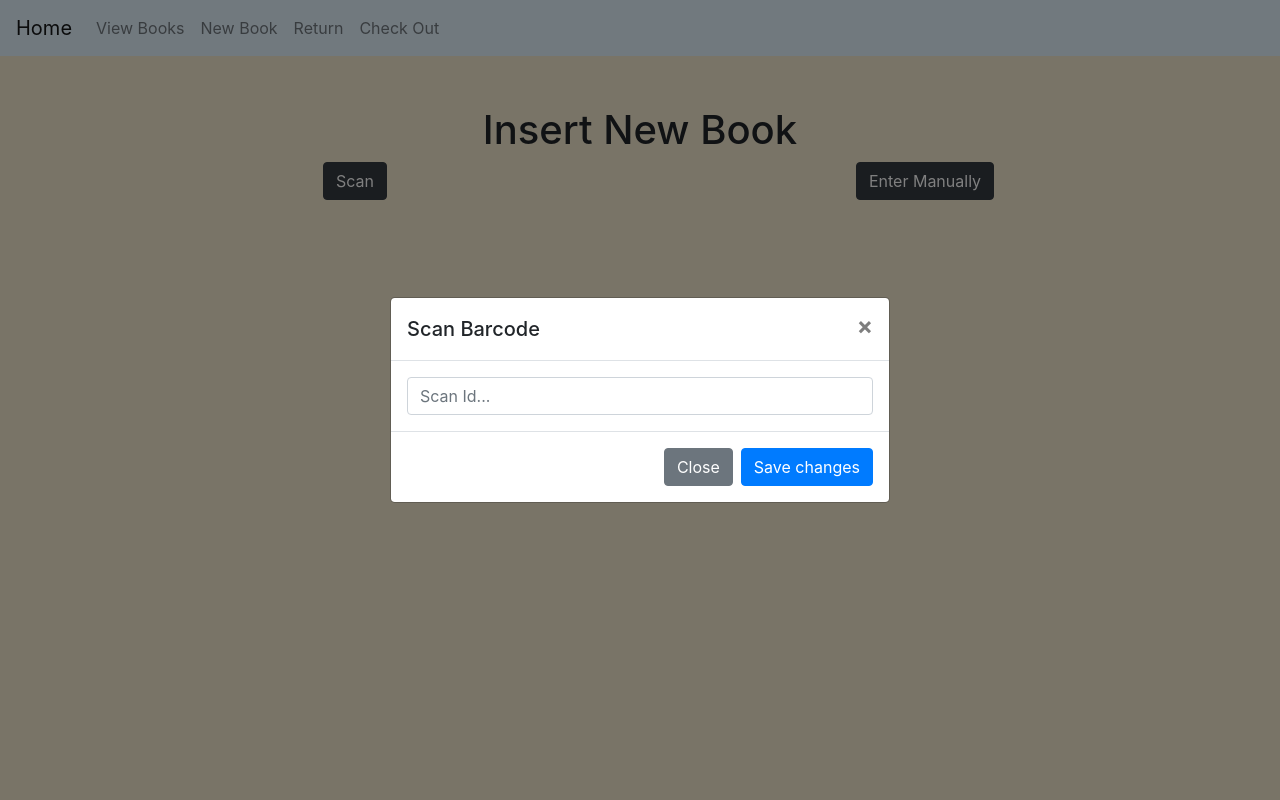
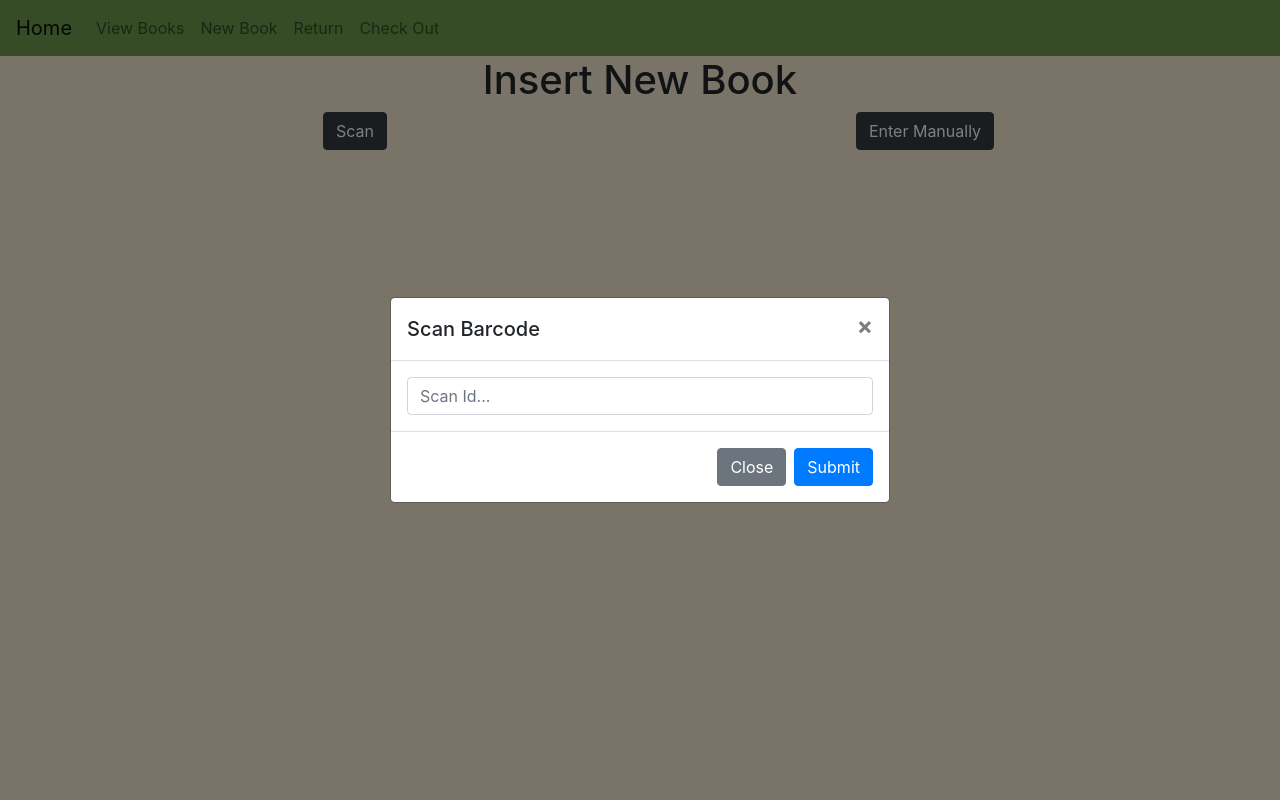
Before and after one commit to mccorxyz/minnehack-2023, a Django app: page /library/new in a window 1280 px wide, after a click on "Scan". Run offline with Django 4.2, Linux system fonts and the light colour scheme.

Commit message:
modal fields

```diff
--- a/library_project/library/templates/library/new-book.html
+++ b/library_project/library/templates/library/new-book.html
@@ -14,7 +14,7 @@ $('#myModal').on('shown.bs.modal', function () {
 <link rel="stylesheet" href="{% static 'website/background.css' %}">
 
 <div class="container">
-	<h1 class="text-center title">Insert New Book</h1>
+	<h1 class="text-center">Insert New Book</h1>
 
 	<div class="row">
 
@@ -48,7 +48,7 @@ $('#myModal').on('shown.bs.modal', function () {
       </div>
       <div class="modal-footer">
         <button type="button" class="btn btn-secondary" data-dismiss="modal">Close</button>
-        <button type="button" class="btn btn-primary">Save changes</button>
+        <button type="button" class="btn btn-primary">Submit</button>
       </div>
     </div>
   </div>
@@ -66,11 +66,16 @@ $('#myModal').on('shown.bs.modal', function () {
         </button>
       </div>
       <div class="modal-body">
-        ...
+        <input type="text" class="form-control mt-2" placeholder="Title">
+        <input type="text" class="form-control mt-2" placeholder="test">
+        <input type="text" class="form-control mt-2" placeholder="test">
+        <input type="text" class="form-control mt-2" placeholder="test">
+        <input type="text" class="form-control mt-2" placeholder="test">
+        <input type="text" class="form-control mt-2" placeholder="test">
       </div>
       <div class="modal-footer">
         <button type="button" class="btn btn-secondary" data-dismiss="modal">Close</button>
-        <button type="button" class="btn btn-primary">Save changes</button>
+        <button type="button" class="btn btn-primary">Submit</button>
       </div>
     </div>
   </div>
--- a/library_project/website/static/website/background.css
+++ b/library_project/website/static/website/background.css
@@ -1,7 +1,3 @@
 html, body{
 	background-color: #F2E8CF;
 }
-
-.title{
-	margin-top: 50px;
-}
--- a/library_project/website/templates/base.html
+++ b/library_project/website/templates/base.html
@@ -10,7 +10,7 @@
 <body>
 
   {% block navbar %}
-  <nav class="navbar navbar-expand-sm navbar-light" style="background-color: #e3f2fd;">
+  <nav class="navbar navbar-expand-sm navbar-light" style="background-color: #6A994E;">
     <a class="navbar-brand" href="/">Home</a>
     <ul class="navbar-nav mr-auto mt-2 mt-lg-0">
 
```
Also changed, not shown: library_project/library/templates/library/check-in.html (+18 -1 lines), library_project/library/templates/library/check-out.html (+18 -1 lines).
